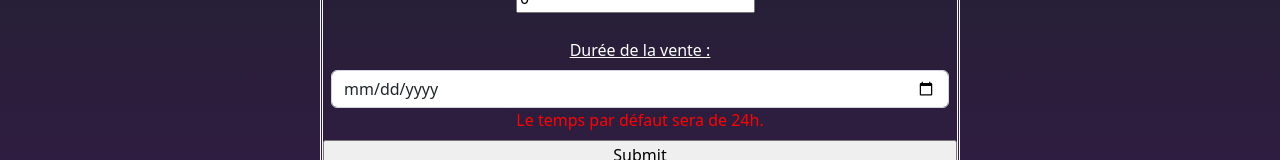
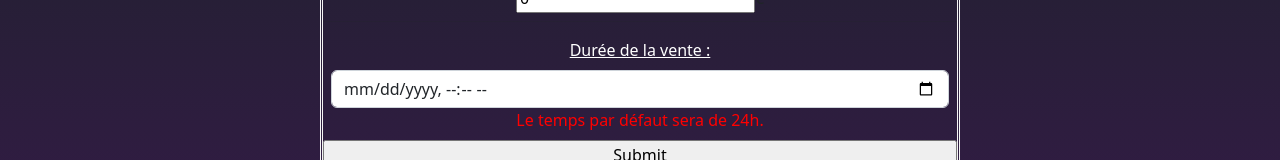
Before and after one commit to Mikrofus/projetTI2022, an Angular app: page /add in a window 1280 px wide. Shown: the part 639-799 px from the top of the page. Built offline with nearby package versions, Linux system fonts and the light colour scheme; no server answers.

Commit message:
Correction problème

```diff
--- a/src/app/auction-hub/auction-detail/auction-detail.component.html
+++ b/src/app/auction-hub/auction-detail/auction-detail.component.html
@@ -8,9 +8,7 @@
         <p>{{timer}}</p>
       </div>
       <span id="offre-texte">Offre actuelle</span>
-      <span id="encherisseur-texte">Encherisseur</span>
       <span id="prix-offre">{{auction?.price}}</span>
-      <span id ="winner" >{{user.pseudo}}</span>
       <div class="zone-boutons">
         <input type="text" id="offre-entree" [(ngModel)]="price" (ngModelChange)="updatePrice($event)" [disabled]="timer === 'EXPIRED'">
         <input value="Miser" type="button" id="miser" (click)="updateAuctionClick(auctionPatch)" [disabled]="timer === 'EXPIRED'">
--- a/src/app/form-add-auction/form-add-auction.component.html
+++ b/src/app/form-add-auction/form-add-auction.component.html
@@ -51,7 +51,7 @@
 
     <div class="col-auto">
       <label class="form-label">Durée de la vente :</label>
-      <input type="date" class="form-control" formControlName="timer" value="24:00">
+      <input type="datetime-local" class="form-control" formControlName="timer" value="24:00">
       <span *ngIf="timerControl.untouched">Le temps par défaut sera de 24h.</span>
     </div>
 
```
